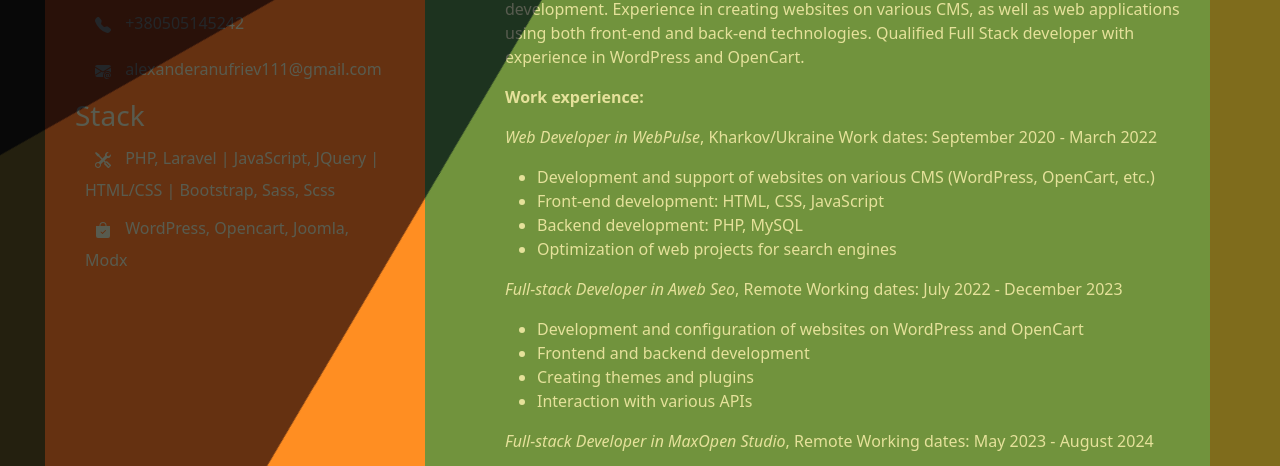
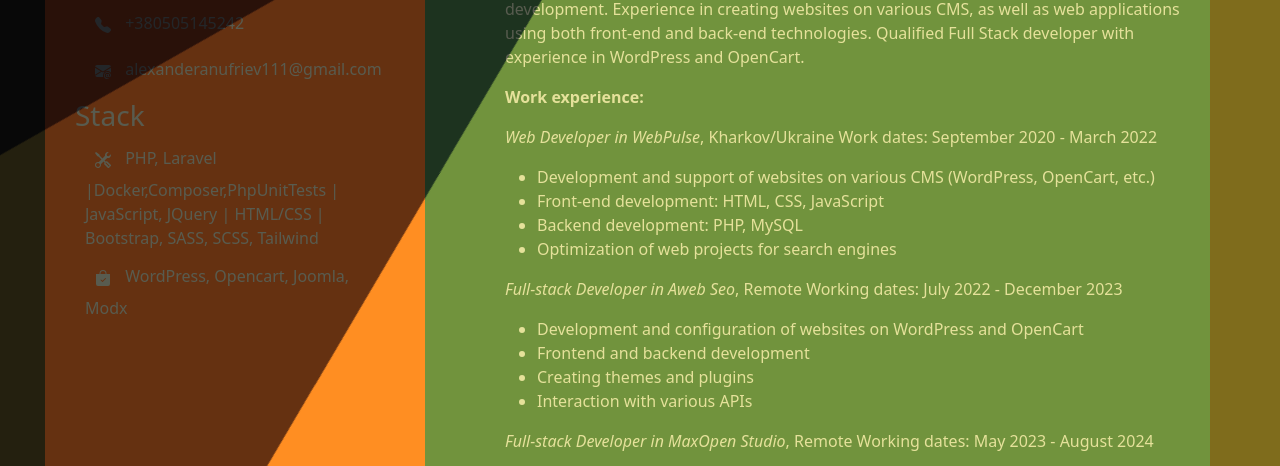
Before and after one commit to alex1ander/me, a plain HTML site: page index.html in a window 1280 px wide. Shown: the part 263-729 px from the top of the page. Drawn offline with nearby package versions, Linux system fonts and the light colour scheme.

Commit message:
2025 upd

```diff
--- a/index.html
+++ b/index.html
@@ -50,7 +50,7 @@
                         <svg xmlns="http://www.w3.org/2000/svg" width="16" height="16" fill="currentColor" class="bi bi-tools" viewBox="0 0 16 16">
                             <path d="M1 0 0 1l2.2 3.081a1 1 0 0 0 .815.419h.07a1 1 0 0 1 .708.293l2.675 2.675-2.617 2.654A3.003 3.003 0 0 0 0 13a3 3 0 1 0 5.878-.851l2.654-2.617.968.968-.305.914a1 1 0 0 0 .242 1.023l3.27 3.27a.997.997 0 0 0 1.414 0l1.586-1.586a.997.997 0 0 0 0-1.414l-3.27-3.27a1 1 0 0 0-1.023-.242L10.5 9.5l-.96-.96 2.68-2.643A3.005 3.005 0 0 0 16 3q0-.405-.102-.777l-2.14 2.141L12 4l-.364-1.757L13.777.102a3 3 0 0 0-3.675 3.68L7.462 6.46 4.793 3.793a1 1 0 0 1-.293-.707v-.071a1 1 0 0 0-.419-.814zm9.646 10.646a.5.5 0 0 1 .708 0l2.914 2.915a.5.5 0 0 1-.707.707l-2.915-2.914a.5.5 0 0 1 0-.708M3 11l.471.242.529.026.287.445.445.287.026.529L5 13l-.242.471-.026.529-.445.287-.287.445-.529.026L3 15l-.471-.242L2 14.732l-.287-.445L1.268 14l-.026-.529L1 13l.242-.471.026-.529.445-.287.287-.445.529-.026z"/>
                         </svg>
-                        <span>PHP, Laravel | JavaScript, JQuery | HTML/CSS | Bootstrap, Sass, Scss</span>
+                        <span>PHP, Laravel |Docker,Composer,PhpUnitTests | JavaScript, JQuery | HTML/CSS | Bootstrap, SASS, SCSS, Tailwind</span>
                     </p>
 
                     <p>
```
